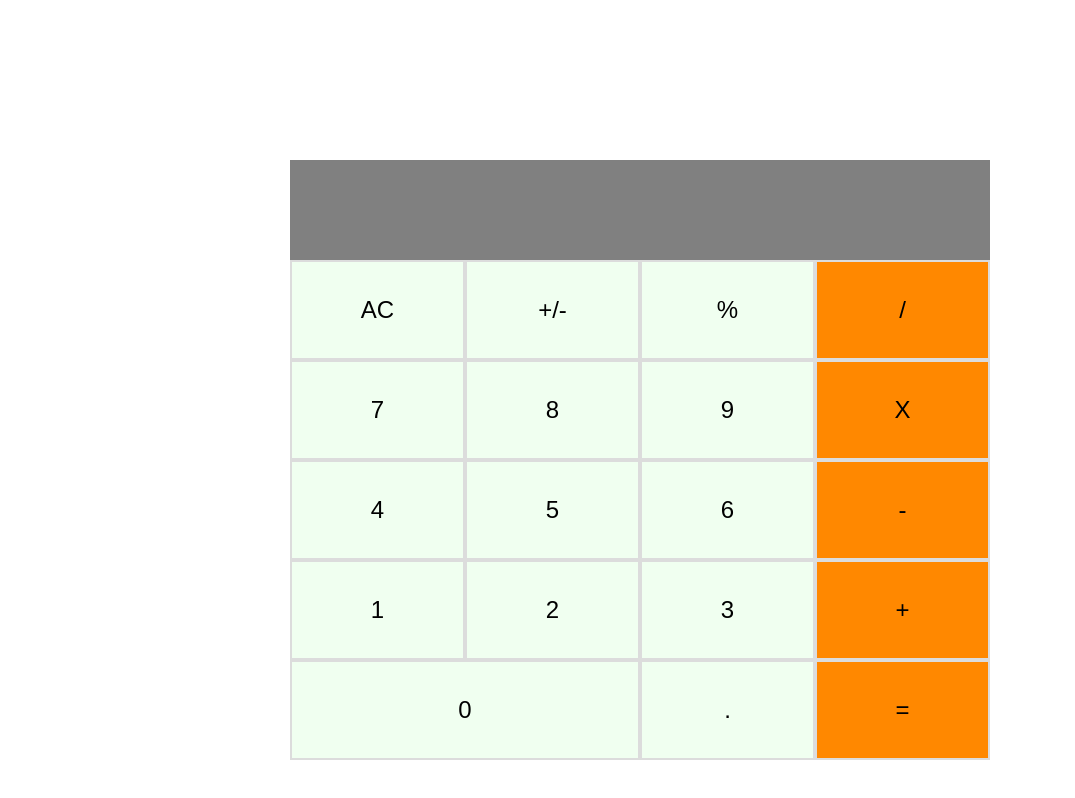
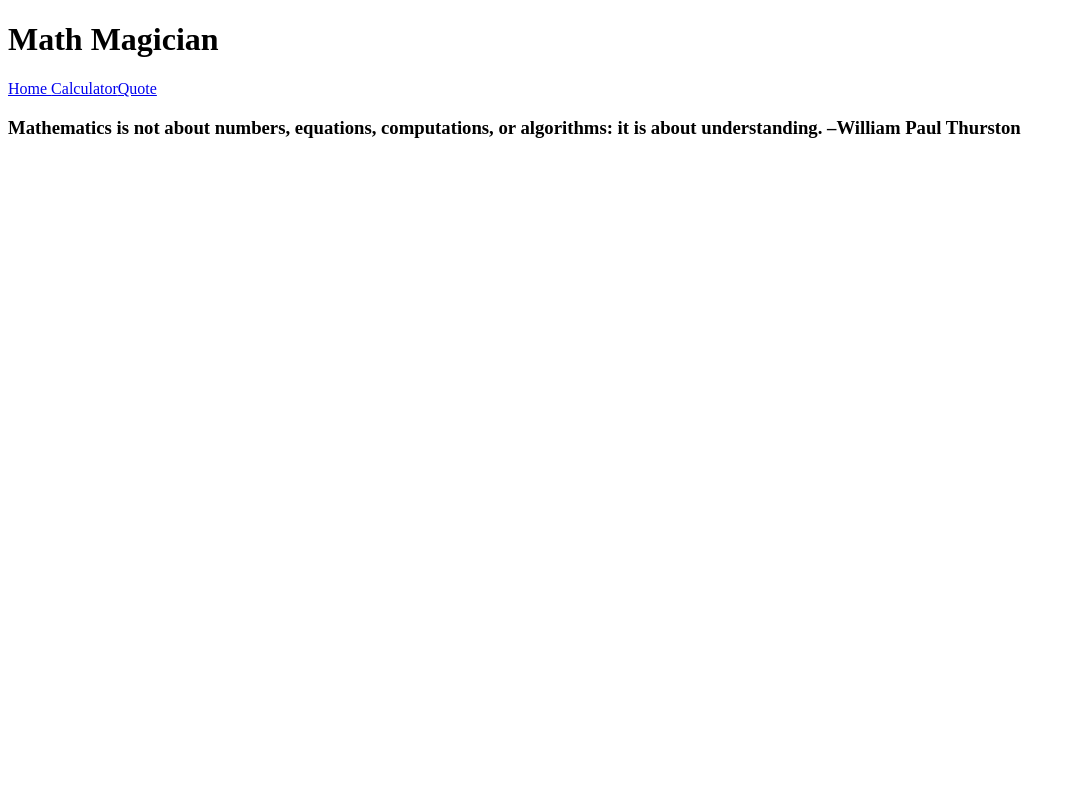
Before and after one commit to AymanJabr/React-Simple-Calculator, a React (Create React App) app: page /quote in a window 1280 px wide. Shown: the whole page, without its empty margins (0-1075 px from the left). Built offline with nearby package versions, Linux system fonts and the light colour scheme.

Commit message:
Fix linter issues

```diff
--- /dev/null
+++ b/src/components/Main.js
@@ -0,0 +1,18 @@
+import { Route, Switch } from 'react-router-dom';
+import Calculator from '../pages/Calculator';
+import Home from '../pages/Home';
+import Quote from '../pages/Quote';
+
+function Main() {
+  return (
+    <main>
+      <Switch>
+        <Route path="/" component={Home} exact />
+        <Route path="/calculator" component={Calculator} exact />
+        <Route path="/quote" component={Quote} exact />
+      </Switch>
+    </main>
+  );
+}
+
+export default Main;
--- a/src/index.js
+++ b/src/index.js
@@ -1,12 +1,12 @@
 import React from 'react';
 import ReactDOM from 'react-dom';
 import { BrowserRouter } from 'react-router-dom';
-import App from './components/App';
+import Main from './components/Main';
 
 ReactDOM.render(
   <React.StrictMode>
     <BrowserRouter>
-      <App />
+      <Main />
     </BrowserRouter>
   </React.StrictMode>,
   document.getElementById('root'),
--- a/src/pages/Quote.js
+++ b/src/pages/Quote.js
@@ -1,20 +1,20 @@
-import React, { useState } from 'react';
+import React from 'react';
 import Header from '../components/Header';
 
 import '../components/Styles.css';
 
+function Quote() {
+  return (
+    <div>
+      <Header />
 
-function Quote() {
+      <h3>
+        Mathematics is not about numbers, equations, computations, or algorithms:
+        it is about understanding. –William Paul Thurston
+      </h3>
 
-    return (
-        <div>
-            <Header />
-
-            <h3>Mathematics is not about numbers, equations, computations, or algorithms: it is about understanding. –William Paul Thurston</h3>
-
-        </div>
-    )
+    </div>
+  );
 }
 
-
-export default Quote
+export default Quote;
```
Also changed, not shown: src/components/Header.js (+6 -10 lines), src/pages/Calculator.js (+4 -8 lines), src/pages/Home.js (+19 -15 lines).
